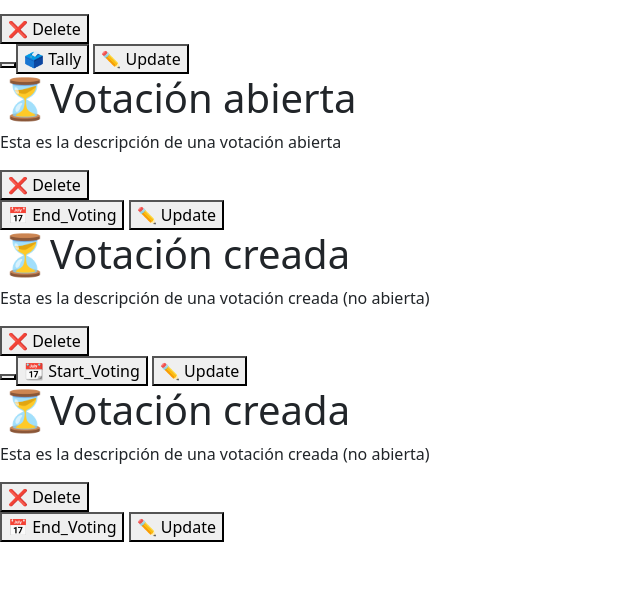
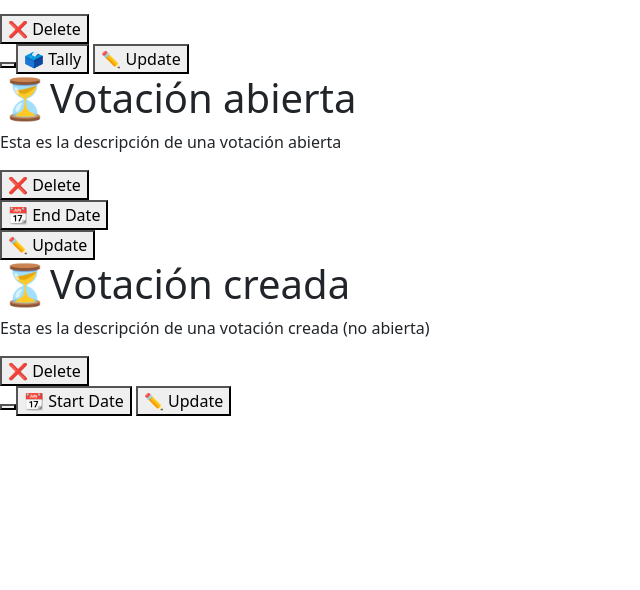
Before and after one commit to goncammej/decide-part-lorca-tests, a Django app: page /list_votings/ in a window 1280 px wide. Shown: the part 210-800 px from the top of the page, without its empty margins (0-640 px from the left). Run offline with Django 3.2, Linux system fonts and the light colour scheme; a user stored in the database is signed in; data comes from the database, SQL or seed files in the repository.

Commit message:
feat: Added start and stop a voting #133

```diff
--- a/decide/multiple_votings/templates/list_votings.html
+++ b/decide/multiple_votings/templates/list_votings.html
@@ -38,16 +38,18 @@
             </form>
             <button>
 
-            <button>
-                📆 Start_Voting
-            </button>
+                <form method="post" action="{% url 'start_voting' voting.id %}">
+                    {% csrf_token %}
+                    <input type="hidden" name="voting_id" value="{{ voting.id }}" />
+                    <button type="submit" name="start_voting_button">📆 Start Date</button>
+                </form>
             <button>
                 ✏ Update
             </button>
 
         </div>
         {% endif %}
-        {% if voting.end_date == null %}
+        {% if voting.end_date == null and voting.start_date != null %}
         <div>
             <h1>⏳{{voting.name}}</h1>
             <p>{{voting.desc}}</p>
@@ -56,9 +58,12 @@
                 <input type="hidden" name="voting_id" value="{{ voting.id }}" />
                 <button type="submit" name="delete_button">❌ Delete</button>
             </form>
-            <button>
-                📅 End_Voting
-            </button>
+
+            <form method="post" action="{% url 'end_voting' voting.id %}">
+                {% csrf_token %}
+                <input type="hidden" name="voting_id" value="{{ voting.id }}" />
+                <button type="submit" name="end_voting_button">📆 End Date</button>
+            </form>
             <button>
                 ✏ Update
             </button>
@@ -78,6 +83,16 @@
         <button>
             🗳 Vote
         </button>
+
+
+    </div>
+    {% endif %}
+
+    {% if voting.end_date != null and voting.start_date != null %}
+    <div>
+        <h1>⏳{{voting.name}}</h1>
+        <p>{{voting.desc}}</p>
+
         <button>
             👁 Mirar
         </button>
--- a/decide/multiple_votings/urls.py
+++ b/decide/multiple_votings/urls.py
@@ -1,6 +1,6 @@
 from django.urls   import path
 from django.views.generic import TemplateView
-from multiple_votings.views import home, signup,multiple_votings,signout,signin,list_votings,voting_details,voting_delete
+from multiple_votings.views import home, signup,multiple_votings,signout,signin,list_votings,voting_details,voting_delete,start_voting,end_voting
 
 urlpatterns = [
     path('', home, name='home'),
@@ -11,4 +11,6 @@ urlpatterns = [
     path('list_votings/',list_votings,name='list_votings'),
     path('list_votings/<int:voting_id>/',voting_details,name='voting_details'),
     path('list_votings/<int:voting_id>/delete/', voting_delete, name='voting_delete'),
+    path('list_votings/<int:voting_id>/start/', start_voting, name='start_voting'),
+    path('list_votings/<int:voting_id>/end/', end_voting, name='end_voting'),
 ]
--- a/decide/multiple_votings/views.py
+++ b/decide/multiple_votings/views.py
@@ -1,3 +1,4 @@
+from django.utils import timezone
 from voting.models import Voting
 from django.http import HttpResponse
 from django.shortcuts import get_object_or_404, render, redirect
@@ -94,16 +95,40 @@ def voting_details(request,voting_id):
         'voting': voting,
     })
 
+
 def voting_delete(request, voting_id):
     voting = get_object_or_404(Voting, pk=voting_id)
 
     if request.method == 'POST':
-        # Check if the delete button was clicked
+
         if 'delete_button' in request.POST:
-            # Delete the voting instance
+
             voting.delete()
             messages.success(request, 'La votación ha sido eliminada con éxito.')
-            return redirect('list_votings')  # Replace with the desired URL or view name
+            return redirect('list_votings')
 
-    # Render the template with the voting instance
     return render(request, 'list_votings.html', {'votings': Voting.objects.all(), 'user': request.user})
+
+
+def start_voting(request, voting_id):
+    voting = get_object_or_404(Voting, pk=voting_id)
+    if request.method == 'POST':
+        if 'start_voting_button' in request.POST:
+            voting.create_pubkey()
+            voting.start_date = timezone.now()
+            voting.save()
+            messages.success(request, 'Voting started successfully.')
+            return redirect('list_votings')
+    return render(request, 'list_votings.html', {'votings': Voting.objects.all(), 'user': request.user})
+
+
+
+def end_voting(request, voting_id):
+    voting = get_object_or_404(Voting, pk=voting_id)
+    if request.method == 'POST':
+        if 'end_voting_button' in request.POST:
+            voting.end_date = timezone.now()
+            voting.save()
+            messages.success(request, 'Voting started successfully.')
+            return redirect('list_votings')
+    return render(request, 'list_votings.html', {'votings': Voting.objects.all(), 'user': request.user})
```
